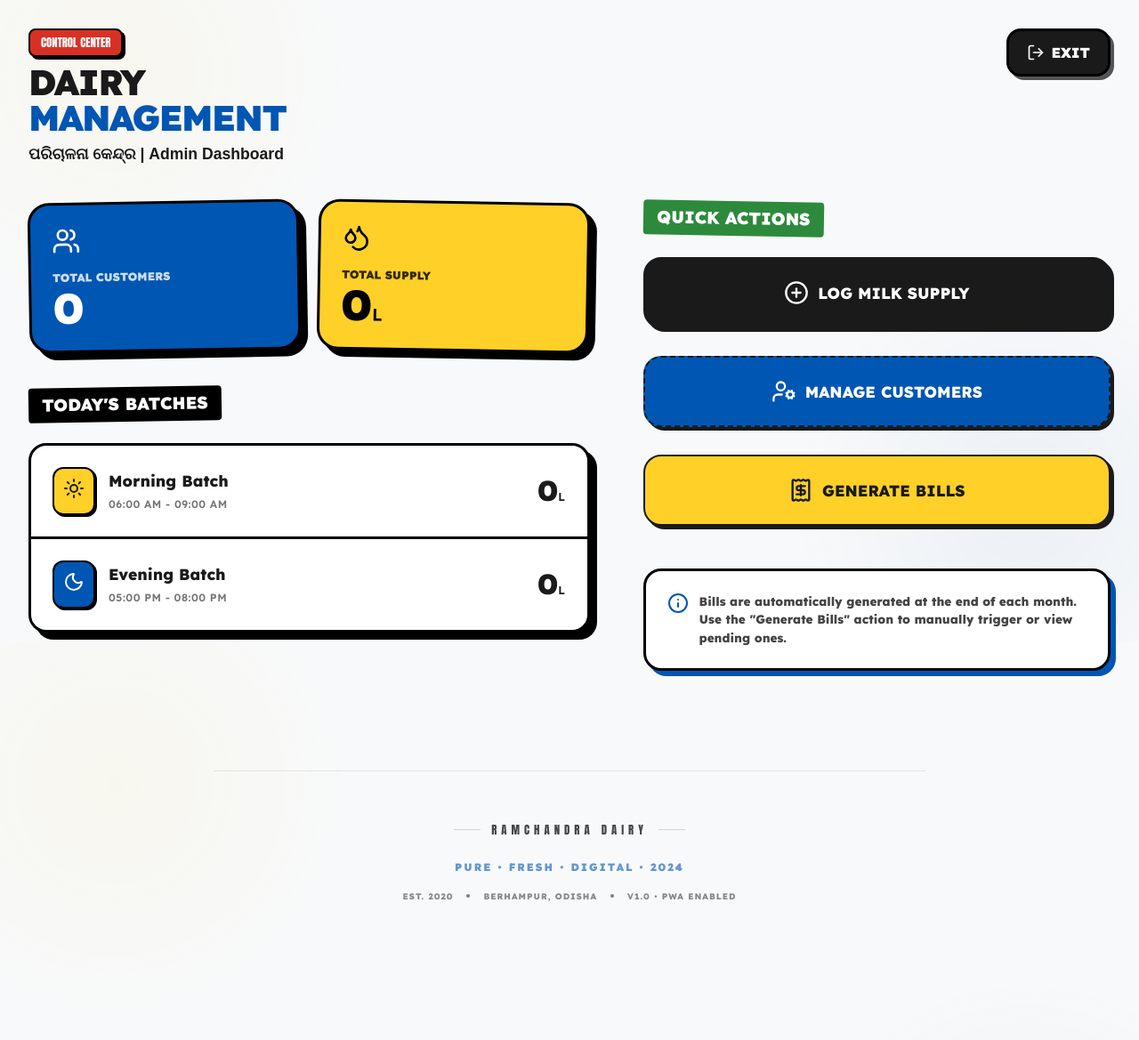
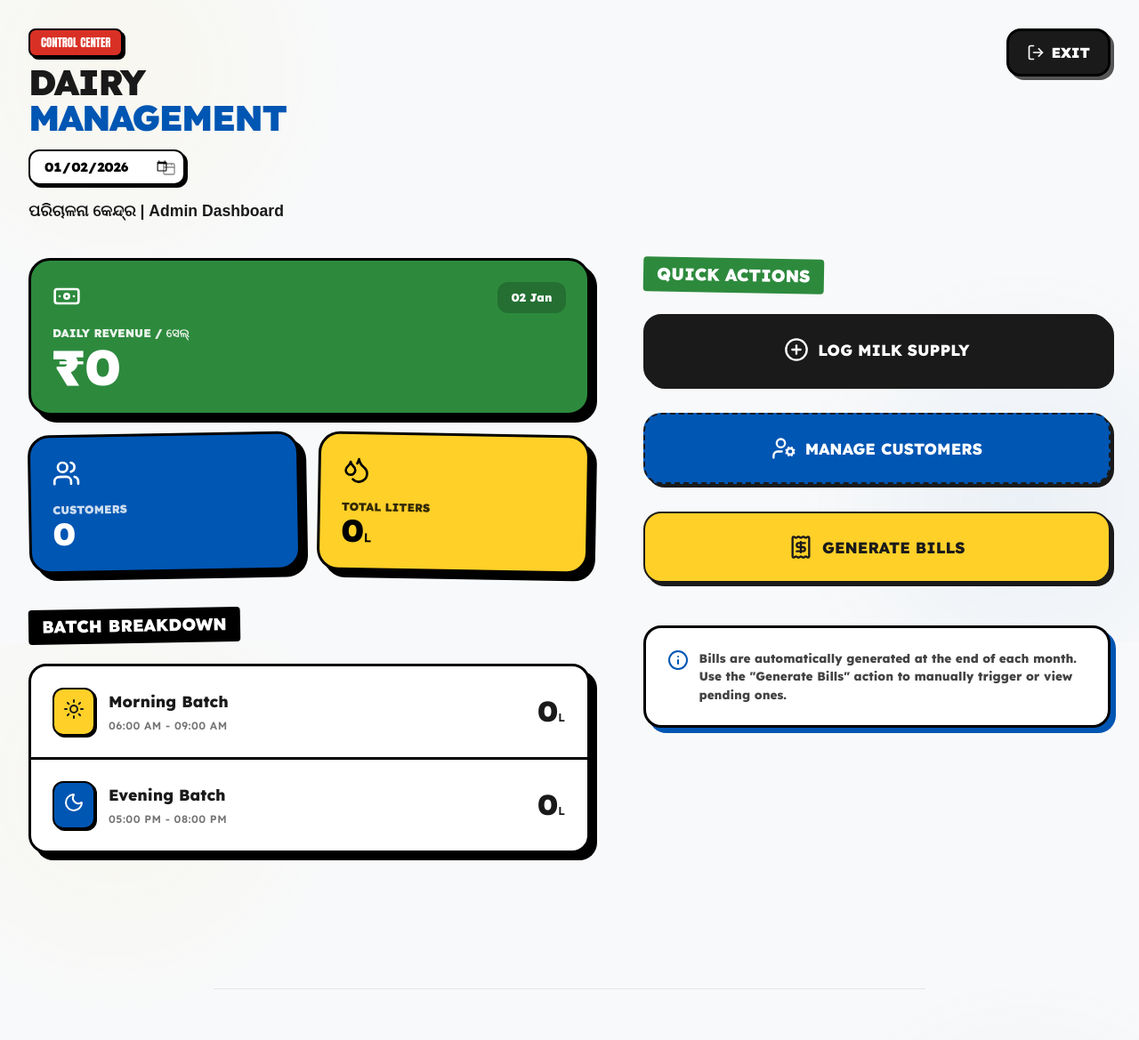
Before and after one commit to gmahesh-star/Ramchandra_dairy_farm, a Flask app: page /admin in a window 1280 px wide. Shown: the part 78-1247 px from the top of the page at 89% size. Run offline with Flask 3, Linux system fonts and the light colour scheme; a user stored in the database is signed in.

Commit message:
Add Daily Sale (Revenue) analysis and Date filtering to Admin Dashboard

```diff
--- a/app.py
+++ b/app.py
@@ -115,15 +115,35 @@ def logout():
 @app.route('/admin')
 @admin_required
 def admin_dashboard():
+    date_str = request.args.get('date')
+    if date_str:
+        try:
+            target_date = datetime.strptime(date_str, '%Y-%m-%d').date()
+        except:
+            target_date = date.today()
+    else:
+        target_date = date.today()
+
     customers_count = Customer.query.count()
-    today_attendance = Attendance.query.filter_by(date=date.today()).all()
-    morning_total = sum(a.morning_liters for a in today_attendance)
-    evening_total = sum(a.evening_liters for a in today_attendance)
+
+    # Get attendance for the target date
+    attendance = Attendance.query.filter_by(date=target_date).all()
+    morning_total = sum(a.morning_liters for a in attendance)
+    evening_total = sum(a.evening_liters for a in attendance)
+
+    # Calculate daily sales (Revenue)
+    daily_revenue = 0
+    for a in attendance:
+        customer = Customer.query.get(a.customer_id)
+        if customer:
+            daily_revenue += a.total_liters * customer.rate_per_liter
 
     return render_template('admin/dashboard.html',
                            customers_count=customers_count,
                            morning_total=morning_total,
-                           evening_total=evening_total)
+                           evening_total=evening_total,
+                           daily_revenue=round(daily_revenue, 2),
+                           selected_date=target_date)
 
 @app.route('/admin/customers', methods=['GET', 'POST'])
 @admin_required
--- a/templates/admin/dashboard.html
+++ b/templates/admin/dashboard.html
@@ -57,7 +57,21 @@
             <h1 class="dashboard-title"
                 style="margin-bottom: 0; font-size: 2.5rem; line-height: 1; word-wrap: break-word;">Dairy<br><span
                     style="color: var(--clr-blue);">Management</span></h1>
-            <p style="font-family: var(--font-odia); font-weight: 800; font-size: 1.1rem; margin-top: 0.5rem;">ପରିଚାଳନା
+
+            <!-- Date Selector -->
+            <div style="margin-top: 1rem; position: relative; display: inline-block;">
+                <form action="{{ url_for('admin_dashboard') }}" method="GET" id="dateFilterForm"
+                    style="display: flex; align-items: center; gap: 10px;">
+                    <div style="position: relative;">
+                        <input type="date" name="date" value="{{ selected_date }}" onchange="this.form.submit()"
+                            style="background: white; border: 2.5px solid black; padding: 8px 15px; border-radius: 12px; font-weight: 900; box-shadow: 3px 3px 0px black; cursor: pointer; font-size: 0.9rem;">
+                        <i data-lucide="calendar"
+                            style="position: absolute; right: 10px; top: 10px; width: 16px; pointer-events: none; opacity: 0.5;"></i>
+                    </div>
+                </form>
+            </div>
+
+            <p style="font-family: var(--font-odia); font-weight: 800; font-size: 1.1rem; margin-top: 1rem;">ପରିଚାଳନା
                 କେନ୍ଦ୍ର | Admin Dashboard</p>
         </div>
         <a href="{{ url_for('logout') }}" class="exit-btn"
@@ -71,22 +85,42 @@
         <!-- Left Column: Stats & Overview -->
         <div class="desktop-side-padding">
             <!-- Stats Grid -->
-            <div class="db-grid" style="gap: 20px; margin-bottom: 2.5rem;">
+            <div class="db-grid" style="grid-template-columns: 1fr; gap: 20px; margin-bottom: 2.5rem;">
+                <!-- Main Sale Card (New) -->
+                <div
+                    style="background: var(--clr-green); color: white; border: 3px solid black; border-radius: 24px; padding: 1.5rem; box-shadow: 8px 8px 0px black;">
+                    <div style="display: flex; justify-content: space-between; align-items: flex-start;">
+                        <div>
+                            <i data-lucide="banknote" style="margin-bottom: 10px; width: 32px; height: 32px;"></i>
+                            <p style="font-size: 0.8rem; text-transform: uppercase; font-weight: 900; opacity: 0.9;">
+                                Daily Revenue / ସେଲ୍</p>
+                            <p style="font-size: 3.5rem; font-weight: 950; line-height: 1; margin: 0;">₹{{ daily_revenue
+                                }}</p>
+                        </div>
+                        <div
+                            style="background: rgba(0,0,0,0.2); padding: 8px 15px; border-radius: 12px; font-weight: 900; font-size: 0.8rem;">
+                            {{ selected_date.strftime('%d %b') }}
+                        </div>
+                    </div>
+                </div>
+
+                <div style="display: grid; grid-template-columns: 1fr 1fr; gap: 20px;">
                     <div
                         style="background: var(--clr-blue); color: white; border: 3px solid black; border-radius: 24px; padding: 1.5rem; box-shadow: 8px 8px 0px black; transform: rotate(-1deg);">
                         <i data-lucide="users" style="margin-bottom: 10px; width: 32px; height: 32px;"></i>
-                    <p style="font-size: 0.8rem; text-transform: uppercase; font-weight: 900; opacity: 0.8;">Total
+                        <p style="font-size: 0.8rem; text-transform: uppercase; font-weight: 900; opacity: 0.8;">
                             Customers</p>
-                    <p style="font-size: 3rem; font-weight: 950; line-height: 1; margin: 0;">{{ customers_count }}</p>
+                        <p style="font-size: 2.2rem; font-weight: 950; line-height: 1; margin: 0;">{{ customers_count }}
+                        </p>
                     </div>
                     <div
                         style="background: var(--clr-yellow); color: black; border: 3px solid black; border-radius: 24px; padding: 1.5rem; box-shadow: 8px 8px 0px black; transform: rotate(1deg);">
                         <i data-lucide="droplets" style="margin-bottom: 10px; width: 32px; height: 32px;"></i>
                         <p style="font-size: 0.8rem; text-transform: uppercase; font-weight: 900; opacity: 0.8;">Total
-                        Supply
-                    </p>
-                    <p style="font-size: 3rem; font-weight: 950; line-height: 1; margin: 0;">{{ morning_total +
+                            Liters</p>
+                        <p style="font-size: 2.2rem; font-weight: 950; line-height: 1; margin: 0;">{{ morning_total +
                             evening_total }}<small style="font-size: 0.4em;">L</small></p>
+                    </div>
                 </div>
             </div>
 
@@ -94,7 +128,7 @@
             <div style="position: relative; margin-bottom: 2.5rem;">
                 <h3
                     style="font-family: 'Lexend'; font-weight: 950; font-size: 1.2rem; margin-bottom: 1.5rem; display: inline-block; background: black; color: white; padding: 5px 15px; border-radius: 4px; transform: rotate(-1deg);">
-                    TODAY'S BATCHES</h3>
+                    BATCH BREAKDOWN</h3>
 
                 <div
                     style="background: white; border: 3px solid black; border-radius: 20px; box-shadow: 8px 8px 0px black; overflow: hidden;">
```
Lines whose indentation alone changed are shown as unchanged.
